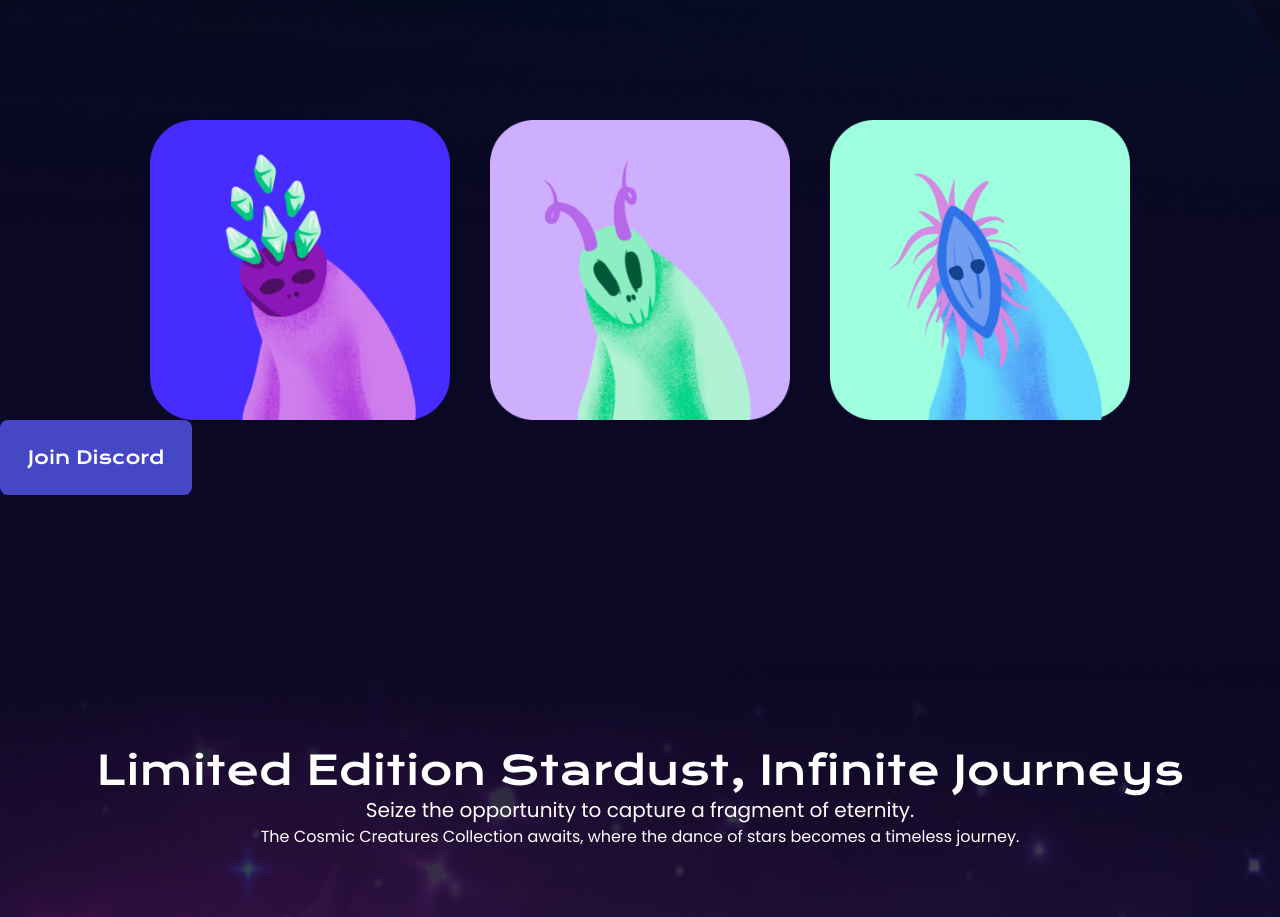
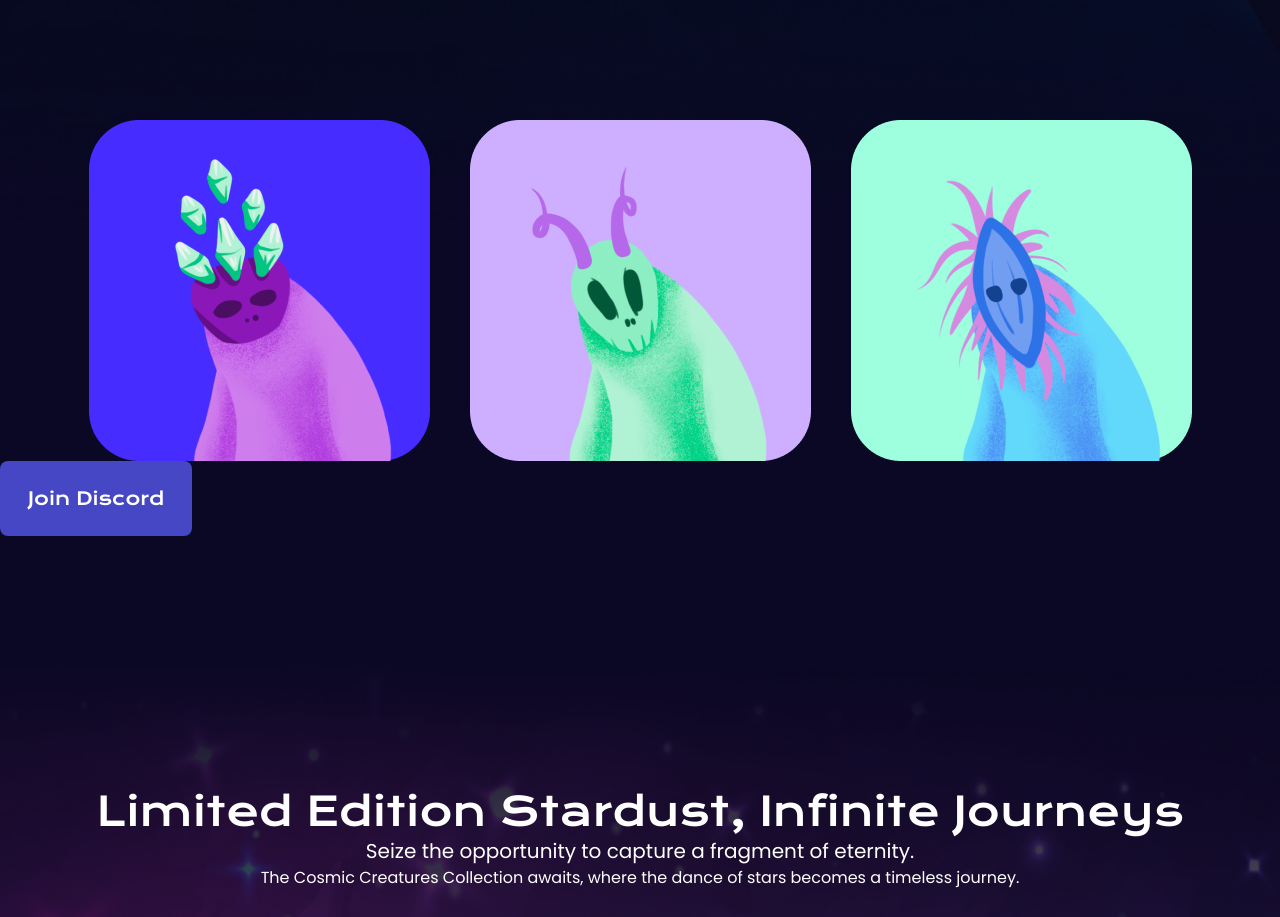
Before and after one commit to CLAM101/CosmicCreaturesWebsite, an Angular app: page / in a window 1280 px wide. Shown: the part 1680-2597 px from the top of the page. Built offline with nearby package versions, Linux system fonts and the light colour scheme.

Commit message:
003: Create a card/avatar component

```diff
--- a/src/app/app.module.ts
+++ b/src/app/app.module.ts
@@ -4,11 +4,13 @@ import { BrowserModule } from '@angular/platform-browser';
 import { AppRoutingModule } from './app-routing.module';
 import { AppComponent } from './app.component';
 import { HomeComponent } from './components/home/home.component';
+import { AvatarComponent } from './includes/cards/avatar/avatar.component';
 
 @NgModule({
   declarations: [
     AppComponent,
-    HomeComponent
+    HomeComponent,
+    AvatarComponent
   ],
   imports: [
     BrowserModule,
--- a/src/app/components/home/home.component.html
+++ b/src/app/components/home/home.component.html
@@ -39,9 +39,9 @@
 
   <div class="middle-container">
     <div class="avatar-example-image-container">
-      <img class="avatar-image" src="../assets/images/Frame 4.png" alt>
-      <img class="avatar-image" src="../assets/images/Frame 5.png" alt>
-      <img class="avatar-image" src="../assets/images/Frame 6.png" alt>
+      <div *ngFor="let avatar of avatars">
+        <app-avatar  [imageUrl]="avatar.image"></app-avatar>
+      </div>
     </div>
 
     <div type="button" class="btn btn-primary btn-lg z-10">
--- a/src/app/components/home/home.component.ts
+++ b/src/app/components/home/home.component.ts
@@ -7,4 +7,10 @@ import { Component } from '@angular/core';
 })
 export class HomeComponent {
 
+  avatars = [
+    { image: '../assets/images/Frame 4.png' },
+    { image: '../assets/images/Frame 5.png' },
+    { image: '../assets/images/Frame 6.png' }
+  ];
+
 }
--- /dev/null
+++ b/src/app/includes/cards/avatar/avatar.component.html
@@ -0,0 +1,3 @@
+<div class="max-w-md p-4 rounded-lg overflow-hidden">
+  <img [src]="imageUrl" alt="My Image" class="w-80 h-auto">
+</div>
--- a/src/assets/scss/components/_buttons.scss
+++ b/src/assets/scss/components/_buttons.scss
@@ -1,7 +1,7 @@
 /*
 Buttons.
 */
-
+// Create a button component with the correct attributes
 @layer components {
   .btn {
     @apply font-lead text-18 relative h-max inline-block py-3 px-7 rounded-lg text-center cursor-pointer transition duration-200 ease-in-out appearance-none font-medium;
```
Also changed, not shown: src/app/includes/cards/avatar/avatar.component.ts (added, +10 -0 lines), src/app/includes/cards/avatar/avatar.component.scss (added), 1 other file (tests, documents, lock files or other folders).
